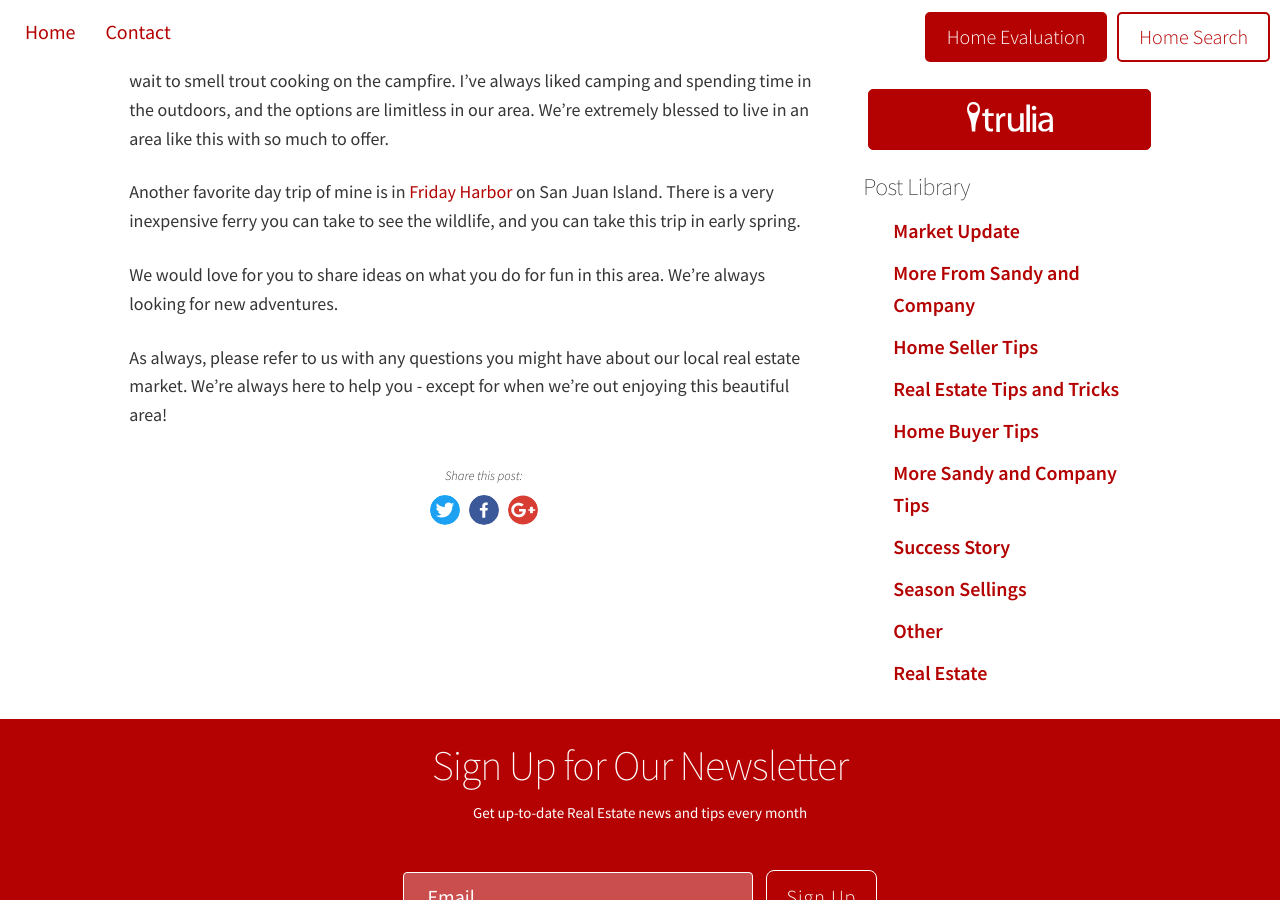
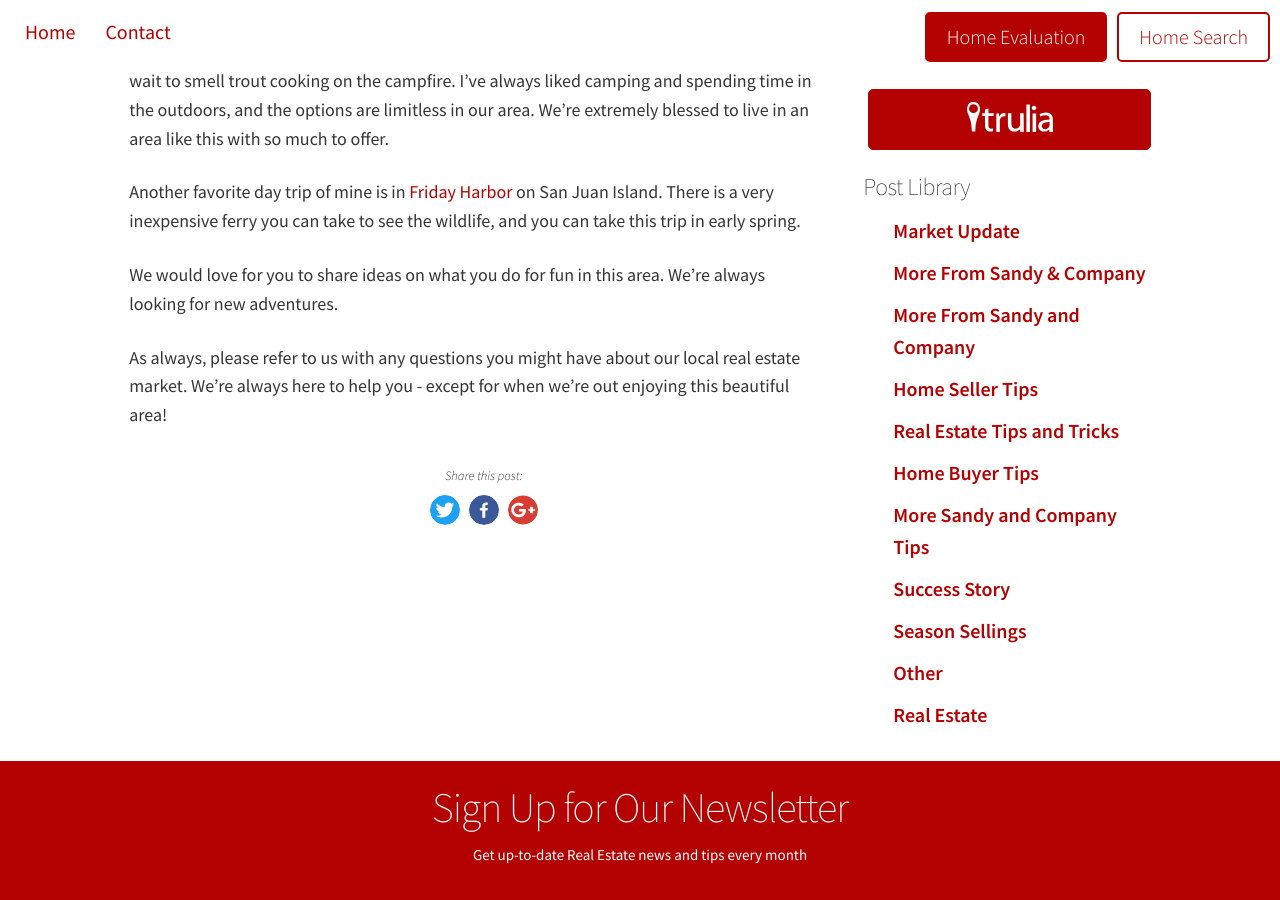
Before and after one commit to Vyral/sandy-eagon-blog, a Jekyll site: the page built from _posts/2015-03-24-marysville-spring-vacation-ideas-march.md, in a window 1280 px wide and 900 px high, scrolled down 1208 px. Built offline with Jekyll 4.4.1, drawn with Linux system fonts in a browser that asks for light colours; nearby versions of some CDN libraries; some of the changed lines change nothing that is shown.

Commit message:
Updated '_posts/2015-03-24-marysville-spring-vacation-ideas-march.md' via CloudCannon

```diff
--- a/_posts/2015-03-24-marysville-spring-vacation-ideas-march.md
+++ b/_posts/2015-03-24-marysville-spring-vacation-ideas-march.md
@@ -4,7 +4,7 @@ title: Spring Activities in Puget Sound That Everyone Can Enjoy
 date: '2015-03-24T11:41:00.000-07:00'
 author: Vyral Admin
 tags:
-- More From Sandy and Company
+- More From Sandy & Company
 modified_time: '2015-04-06T11:18:46.570-07:00'
 excerpt:
 enclosure:
```
